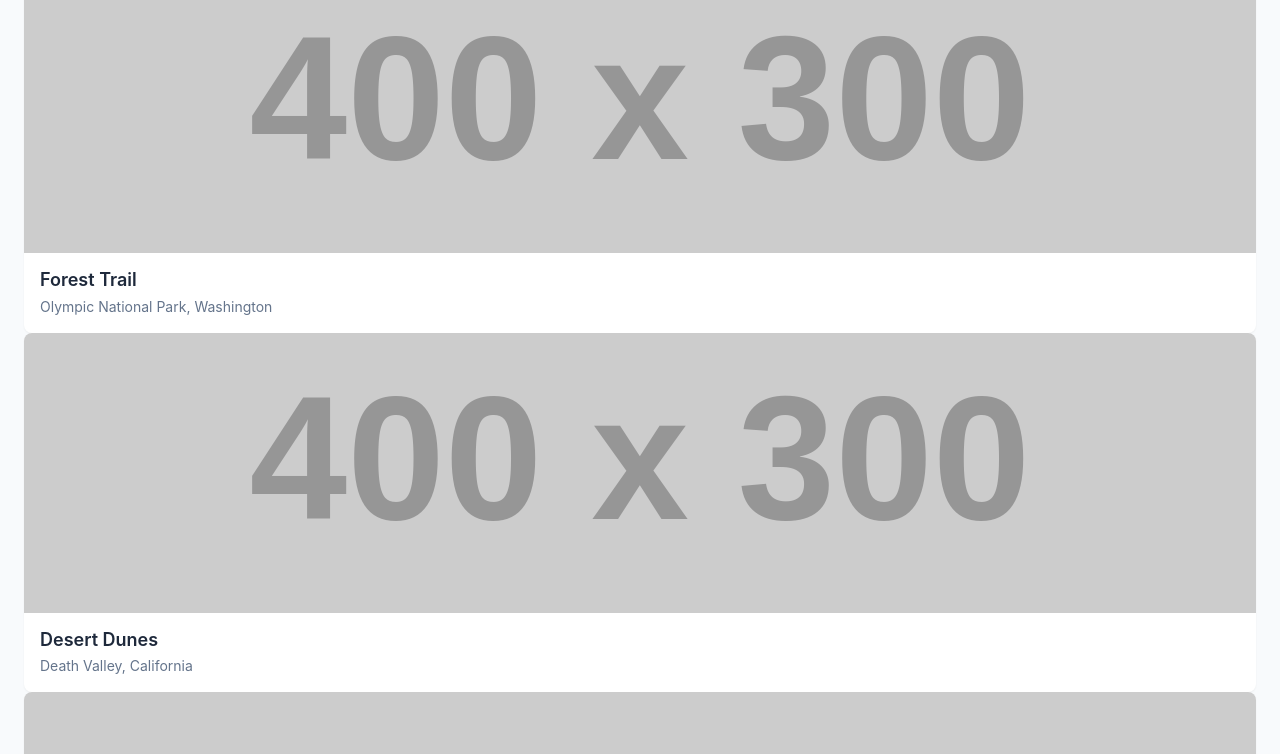
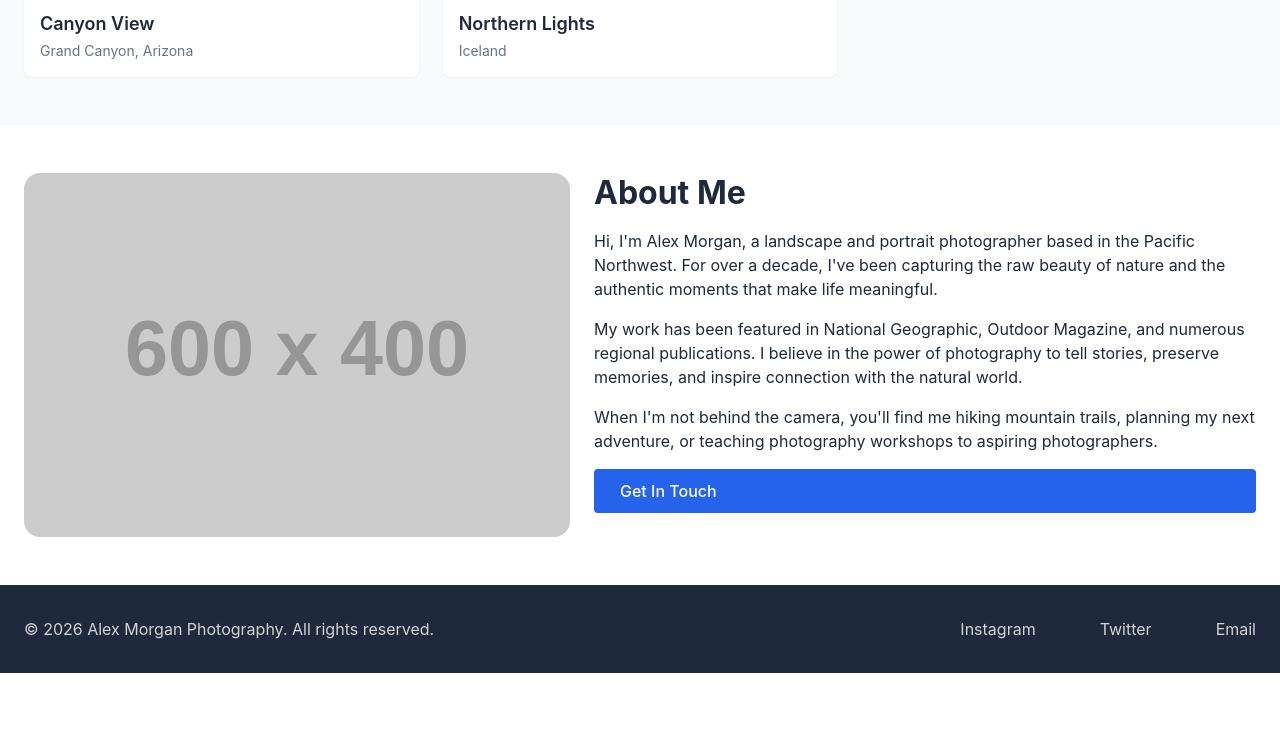
Before and after one commit to kateward104/wardell-wdd331-portfolio, a website built with Vite: page portfolio/unit3/week6/flexbox-grid/index.html in a window 1280 px wide. Shown: the part 2027-2781 px from the top of the page. After the commit the page ends 2700 px from the top, so only its background shows below. Built offline with nearby package versions, Linux system fonts and the light colour scheme; placeholder pictures from the web are drawn by us.

Commit message:
added spacing to the footer links

```diff
--- a/portfolio/unit3/week6/flexbox-grid/css/layout/portfolio.css
+++ b/portfolio/unit3/week6/flexbox-grid/css/layout/portfolio.css
@@ -18,21 +18,21 @@
  *    - Space items appropriately
  *    - Align items vertically
  *
- * 4. HERO SECTION (Grid)
+ * 4. HERO SECTION (Grid) DONE
  *    - Use grid for hero content positioning
  *    - Center content vertically and horizontally
  *
- * 5. STATS GRID (Auto-Fit)
+ * 5. STATS GRID (Auto-Fit) DONE
  *    - Use repeat(auto-fit, minmax(..., 1fr))
  *    - Make cards responsive without media queries
  *    - Ensure minimum width works on mobile
  *
- * 6. PHOTO GALLERY (Auto-Fill vs Auto-Fit)
+ * 6. PHOTO GALLERY (Auto-Fill vs Auto-Fit) DONE, I THINK
  *    - Experiment with both auto-fill and auto-fit
  *    - Decide which works better for this layout
  *    - Use minmax() for responsive columns
  *
- * 7. ABOUT SECTION (Grid + Flexbox)
+ * 7. ABOUT SECTION (Grid + Flexbox) DONE
  *    - Grid for image/text layout
  *    - Flexbox for internal content arrangement
  *
@@ -66,9 +66,10 @@
 
     /* TODO: Use grid-template-areas here */
     display: grid;
-    grid-template-columns: 2fr 1fr;
+    grid-template-columns: 3fr 1fr;
     grid-template-areas: "logo nav";
     /* Define areas for logo and nav */
+    /* I need to make the navigation responsive, and I'm not entirely sure how. */
 }
 
 .site-logo {
@@ -84,12 +85,15 @@
 .site-nav {
     /* TODO: Assign to grid area */
     grid-area: nav;
+
+    /* grid-template-columns: repeat(auto-fit, minmax(min(100px, 100%), 1fr));
+    How do I make it so this sort of piece can go in the grid-template area? Is tha the right call? */
 }
 
 .site-nav ul {
     /* TODO: Use flexbox for navigation links */
     display: flex;
-    gap: 1em;
+    gap: 5em;
     /* I'm not sure how much space to give these*/
     align-items: center;
 }
@@ -130,6 +134,8 @@ body {
     min-height: 500px;
 
     /* TODO: Use grid to center content */
+    display: grid;
+    place-items: center;
 }
 
 .hero-content {
@@ -165,6 +171,9 @@ body {
 
 .stats-grid {
     /* TODO: Use auto-fit with minmax */
+    display: grid;
+    grid-template-columns: repeat(auto-fit, minmax(min(250px, 100%), 1fr));
+    gap: var(--spacing-lg);
     /* Make cards responsive - 3 columns on desktop, fewer on smaller screens */
     /* Hint: minmax(min(250px, 100%), 1fr) prevents overflow on mobile */
 }
@@ -190,8 +199,14 @@ body {
 
 .photo-grid {
     /* TODO: Implement responsive photo grid */
+    display: grid;
     /* Experiment: Try auto-fill first, then auto-fit */
+    grid-template-columns: repeat(auto-fit, minmax(300px, 1fr));
+    gap: var(--spacing-lg);
     /* Which one looks better for a photo gallery? */
+    /* I think that for practicality's sake, a photographer would most likely not want their images to be distorted,
+    espsecially with the care and thought that was put into taking them */
+
     /* Consider: Do you want photos to expand or stay consistent width? */
 }
 
@@ -209,12 +224,17 @@ body {
     margin: 0 auto;
 
     /* TODO: Use grid for image and text layout */
+    display: grid;
+    grid-template-areas: 1fr 1fr;
+    grid-template-areas: "image words";
+    gap: var(--spacing-lg);
     /* Desktop: image on left, text on right */
     /* Mobile: stack vertically */
 }
 
 .about-image {
     /* TODO: Assign to grid area or position */
+    grid-area: image;
 }
 
 .about-image img {
@@ -226,7 +246,10 @@ body {
 
 .about-content {
     /* TODO: Assign to grid area or position */
+    grid-area: words;
     /* Use flexbox internally for vertical spacing */
+    display: flex;
+    flex-direction: column;
 }
 
 
@@ -246,6 +269,8 @@ body {
     margin: 0 auto;
 
     /* TODO: Use flexbox for footer layout */
+    display: flex;
+    justify-content: space-between;
     /* Space between copyright and social links */
 }
 
@@ -255,6 +280,8 @@ body {
 
 .footer-social {
     /* TODO: Use flexbox for social links */
+    display: flex;
+    gap: var(--spacing-xxl);
 }
 
 .footer-social a {
```
